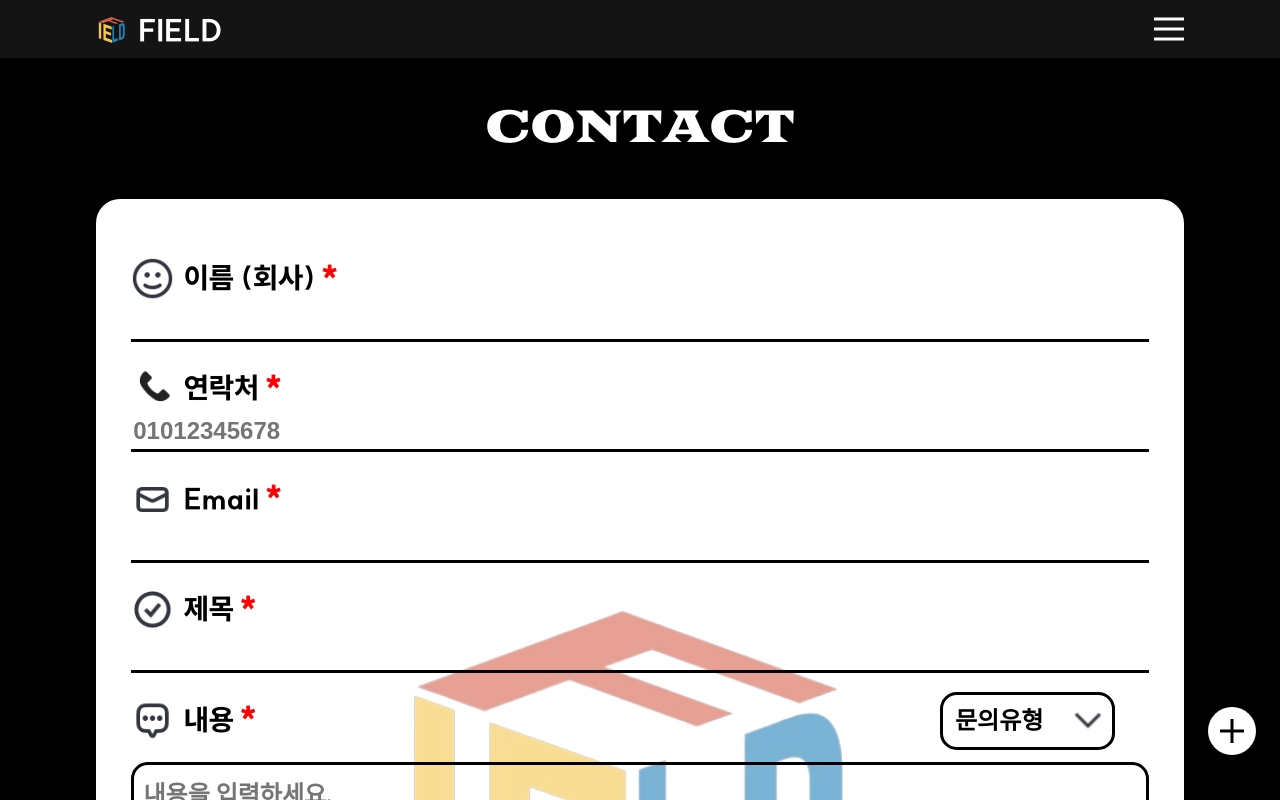
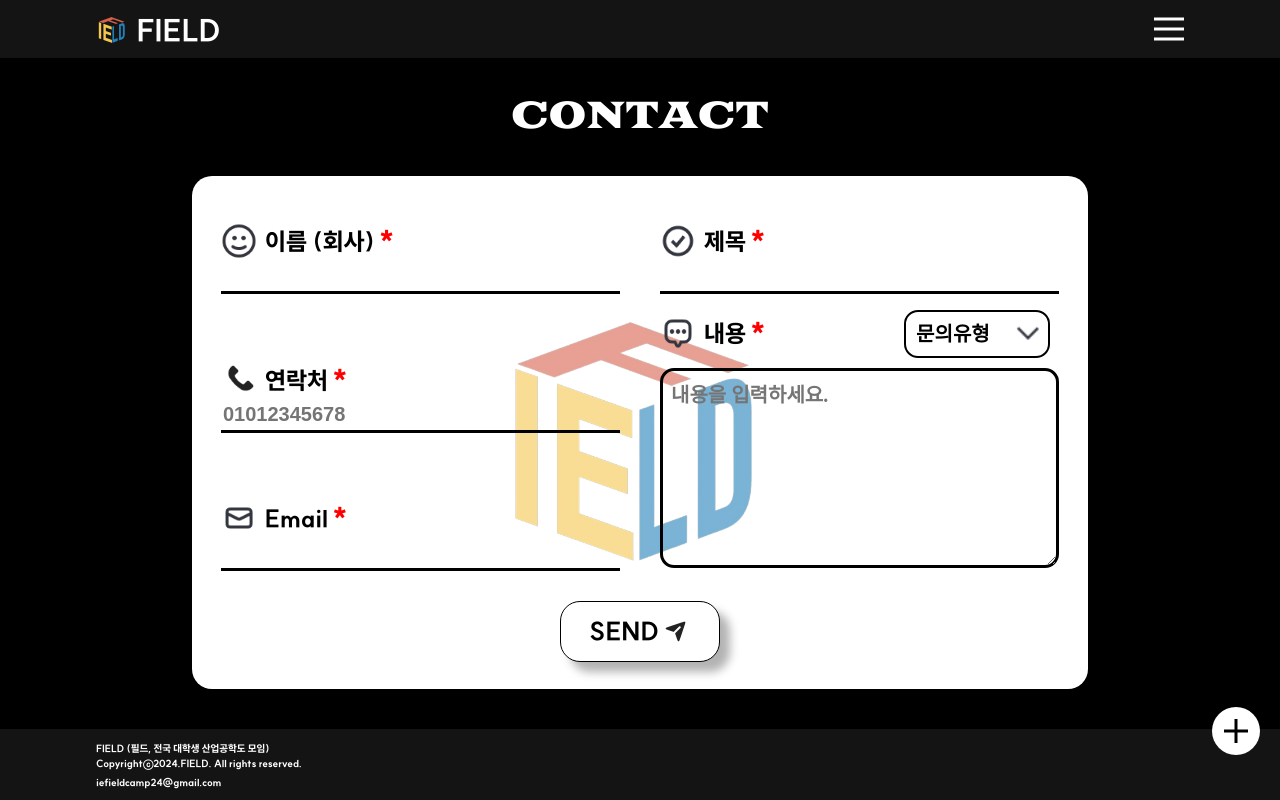
Before and after one commit to bobob0311/Field_website, a React (Vite) app: page /contact in a window 1280 px wide. Shown: the top 800 px of the page. Built offline with nearby package versions, Linux system fonts and the light colour scheme; no server answers; a web font is replaced by a local one; what pocketbase would draw is missing.

Commit message:
:lipstick: 1024px 기준 반응형 완ㅅㅇ
1024px 기준 반응형 완성

```diff
--- a/src/GlobalStyle.jsx
+++ b/src/GlobalStyle.jsx
@@ -9,7 +9,7 @@ html{
     color: ${theme.colors.white};
 
     @media (min-width: 768px) {
-  font-size: 24px;
+  font-size: 20px;
   }
 },
 body
--- a/src/components/contact/ContactForm.jsx
+++ b/src/components/contact/ContactForm.jsx
@@ -8,15 +8,23 @@ import ContactInput from './ContactInput';
 const ContactSection = styled.section`
   background: ${theme.colors.white};
   border-radius: 1rem;
+  width: 100%;
+  max-width: 1024px;
 `;
 
 const Form = styled.form`
+  width: 100%;
+  box-sizing: border-box;
+  position: relative;
   padding: 3% 1%;
   background-image: linear-gradient(to bottom, rgba(255, 255, 255, 0.4), rgba(255, 255, 255, 0.4)),
     url('fieldLogo.png');
   background-position: center;
   background-repeat: no-repeat;
   background-size: 50% auto;
+  @media (min-width: 1024px) {
+    background-size: 15rem;
+  }
 `;
 
 const InputLabel = styled.label`
@@ -32,7 +40,7 @@ const TypeLabel = styled(InputLabel)`
   position: absolute;
   margin: 0.8rem 0 0 0;
   display: flex;
-  right: 11%;
+  right: 2%;
 `;
 
 const TypeSelect = styled.select`
@@ -67,6 +75,9 @@ const SubmitButton = styled.button`
   box-shadow: 0.5rem 0.5rem 0.5rem rgba(0, 0, 0, 0.3);
   display: flex;
   align-items: center;
+  @media (min-width: 1024px) {
+    margin: 1.5rem auto 0;
+  }
 `;
 const ButtonImg = styled.img`
   widht: 1.5rem;
@@ -79,6 +90,22 @@ const Option = styled.option`
   font-family: 'SUIT-Regular';
   font-weight: 900;
   font-size: 1rem;
+`;
+
+const ResponceDiv = styled.div`
+  @media (min-width: 1024px) {
+    display: flex;
+
+    > div {
+      width: 50%;
+    }
+
+    > div:first-child {
+      display: flex;
+      flex-direction: column;
+      justify-content: space-between;
+    }
+  }
 `;
 
 export default function ContactForm() {
@@ -162,7 +189,8 @@ export default function ContactForm() {
     <>
       <ContactSection>
         <Form onSubmit={enteredDataHandler}>
-          <div>
+          <ResponceDiv>
+            <div className='columnEvenly'>
               <ContactInput
                 imgSrc='happy.png'
                 imgAlt='웃는 아이콘'
@@ -232,6 +260,7 @@ export default function ContactForm() {
                 placeholder='내용을 입력하세요.'
               />
             </div>
+          </ResponceDiv>
 
           <SubmitButton type='submit'>
             SEND
--- a/src/components/contact/ContactInput.jsx
+++ b/src/components/contact/ContactInput.jsx
@@ -15,6 +15,11 @@ const TextArea = styled.textarea`
   background: none;
   font-weight: 700;
   height: 20rem;
+
+  @media (min-width: 1024px) {
+    position: block;
+    height: 10rem;
+  }
 `;
 
 const Img = styled.img`
@@ -25,6 +30,7 @@ const Img = styled.img`
 const VerticalCenter = styled.div`
   display: flex;
   align-items: center;
+  white-space: nowrap;
 `;
 
 const Check = styled.span`
@@ -61,6 +67,13 @@ const Input = styled.input`
   box-sizing: border-box;
   background: none;
   border-radius: 0;
+
+  &:-webkit-autofill {
+    -webkit-text-fill-color: ${theme.colors.black}; /* 텍스트 색상 설정 */
+    transition: background-color 5000s ease-in-out 0s; /* 배경색 전환을 길게 설정하여 자동완성 배경색이 유지되지 않도록 함 */
+    -webkit-box-shadow: 0 0 0px 1000px inset transparent; /* 투명한 배경 설정 */
+    box-shadow: 0 0 0px 1000px inset transparent;
+  }
 `;
 
 function InputBox({valid, imgSrc, imgAlt, name, children}) {
--- a/src/components/contact/ContactModal.jsx
+++ b/src/components/contact/ContactModal.jsx
@@ -23,7 +23,7 @@ const spin = keyframes`
 `;
 
 const LoadingSpin = styled.div`
-  margin: 1.5rem auto 0;
+  margin: 1.8rem auto 0;
   width: 2.5rem;
   height: 2.5rem;
   border: 0.2rem solid transparent;
@@ -44,7 +44,7 @@ const ModalBackground = styled.section`
 
 const Modal = styled.section`
   position: relative;
-  top: 35%;
+  top: 40%;
   display: flex;
   flex-direction: column;
   background-color: ${theme.colors.white};
@@ -54,6 +54,11 @@ const Modal = styled.section`
   border-radius: 2rem;
   align-items: center;
   box-shadow: 0.8rem 0.8rem 0.8rem rgba(0, 0, 0, 0.3);
+
+  @media (min-width: 1024px) {
+    width: 40%;
+    max-width: 600px;
+  }
 `;
 
 const ModalButton = styled.button`
@@ -70,7 +75,7 @@ const ModalButton = styled.button`
 `;
 
 const ModalP = styled.p`
-  margin: ${props => (props.mg ? props.mg : '0 0 0 0')};
+  margin: ${props => (props.$mg ? props.$mg : '0 0 0 0')};
   color: ${theme.colors.black};
   font-size: 1rem;
   font-weight: 800;
@@ -87,14 +92,14 @@ export default function ContactModal(props) {
     content = (
       <>
         <LoadingSpin />
-        <ModalP mg='1.5rem 0 0 0'>저장중입니다 잠시만 기다려주세요.</ModalP>
+        <ModalP $mg='1.5rem 0 0 0'>저장중입니다 잠시만 기다려주세요.</ModalP>
       </>
     );
   } else if (error) {
     content = (
       <>
-        <ModalP mg='1.5rem 0 0 0'>실행에 실패하였습니다.</ModalP>
-        <ModalP mg='0.7rem 0 0 0'>잠시 후 다시 시도해주세요.</ModalP>
+        <ModalP $mg='1.5rem 0 0 0'>실행에 실패하였습니다.</ModalP>
+        <ModalP $mg='0.7rem 0 0 0'>잠시 후 다시 시도해주세요.</ModalP>
         <ModalButton type='button' onClick={onClose}>
           확인하기
         </ModalButton>
@@ -103,8 +108,8 @@ export default function ContactModal(props) {
   } else if (valid) {
     content = (
       <>
-        <ModalP mg='1.5rem 0 0 0'>소중한 의견 감사합니다.</ModalP>
-        <ModalP mg='0.7rem 0 0 0'>추후에 메일로 연락드리겠습니다.</ModalP>
+        <ModalP $mg='1.5rem 0 0 0'>소중한 의견 감사합니다.</ModalP>
+        <ModalP $mg='0.7rem 0 0 0'>추후에 메일로 연락드리겠습니다.</ModalP>
         <ModalButton type='button' onClick={onClose}>
           확인하기
         </ModalButton>
@@ -114,8 +119,8 @@ export default function ContactModal(props) {
     content = (
       <>
         <div>
-          <ModalP mg='1.5rem 0 0 0'>올바르지 않는 형식입니다.</ModalP>
-          <ModalP mg='0.7rem 0 0 0'>별표된 항목을 확인해주세요.</ModalP>
+          <ModalP $mg='1.5rem 0 0 0'>올바르지 않는 형식입니다.</ModalP>
+          <ModalP $mg='0.7rem 0 0 0'>별표된 항목을 확인해주세요.</ModalP>
         </div>
         <ModalButton type='button' onClick={onClose}>
           확인하기
--- a/src/pages/ContactPage.jsx
+++ b/src/pages/ContactPage.jsx
@@ -3,6 +3,12 @@ import ContactForm from '../components/contact/ContactForm';
 
 const ContactMain = styled.main`
   margin: 0 7.5% 2rem 7.5%;
+  @media (min-width: 1024px) {
+    margin: 0 15% 2rem 15%;
+    display: flex;
+    flex-direction: column;
+    align-items: center;
+  }
 `;
 
 const Title = styled.h1`
```
Lines whose indentation alone changed are shown as unchanged.
